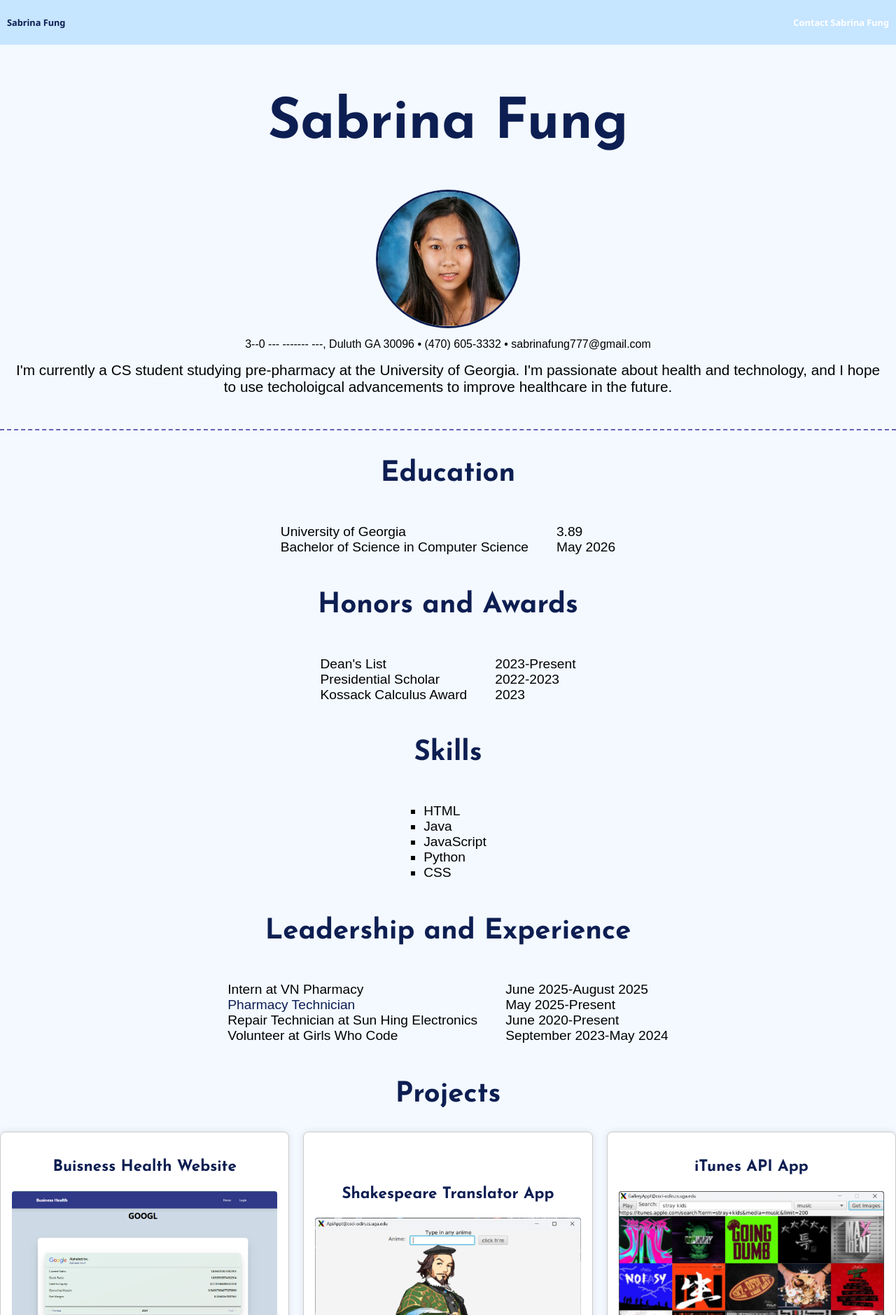
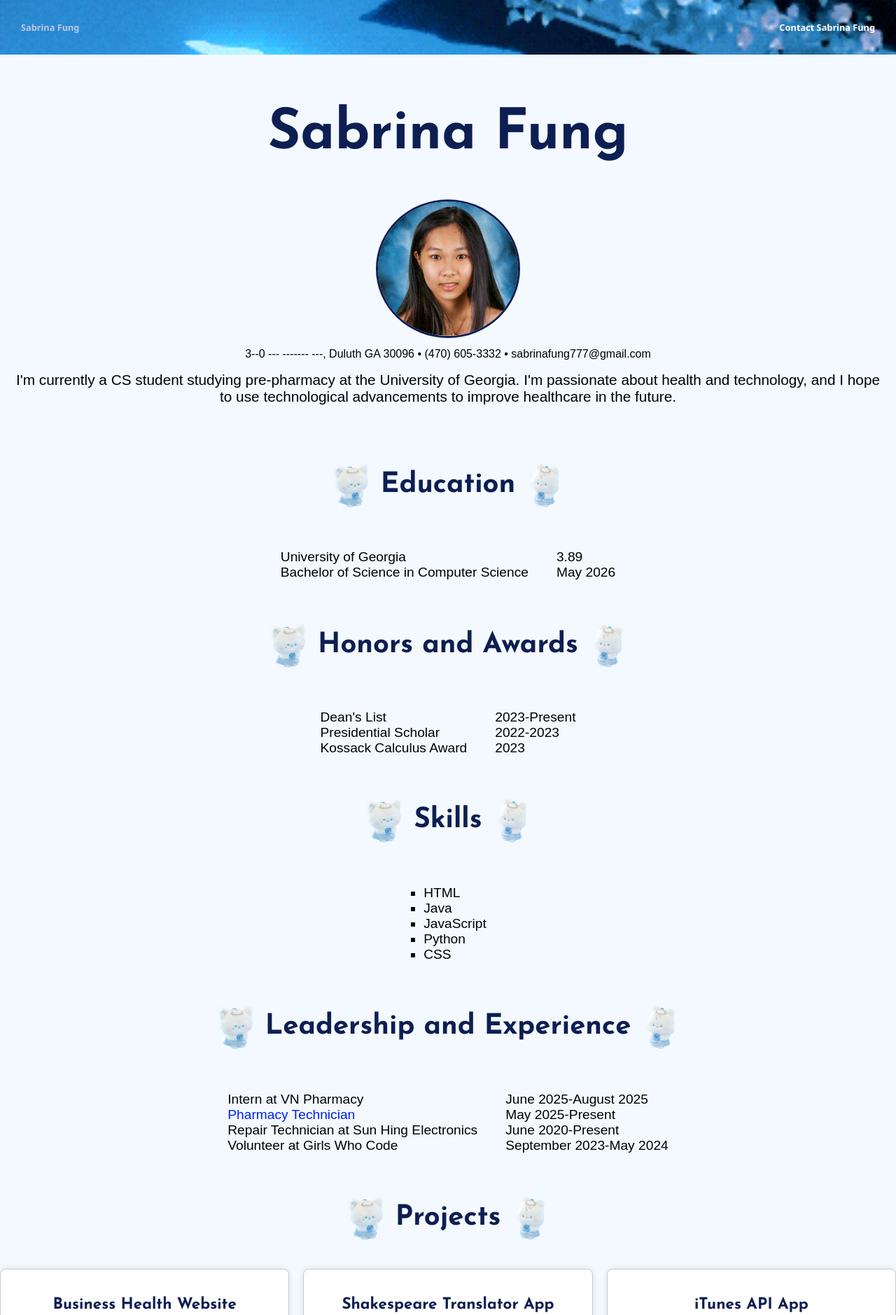
Before and after one commit to sabrinafung04/sabrinafung04.github.io, a website: page index.html in a window 1280 px wide. Shown: the top 1879 px of the page at 70% size. Drawn offline with Linux system fonts and the light colour scheme; a web font is replaced by a local one.

Commit message:
fixed styling and design

```diff
--- a/css/style.css
+++ b/css/style.css
@@ -5,19 +5,25 @@ body {
 
 /****************   Nav Section **********************/
 nav {
-	background-color: rgb(198, 229, 255);
-  color: rgb(13, 30, 82);
+	/*background-color: rgb(198, 229, 255);*/
+  color: rgb(189, 198, 224);
   padding: 10px;
   display: flex;
   justify-content: space-between;
   align-items: center;
   font-family: "Noto Sans", sans-serif;
   font-size: .8rem;
+
+  background-image: url('../images/moonflowers.gif');
+  background-size: cover;
+  background-position: center;
+  background-repeat: no-repeat;
 }
 
 nav p {
-    margin: 10;
+    margin: 20px;
     font-weight: bold;
+
 }
 
 nav a {
@@ -86,6 +92,24 @@ hr {
   border-top: 2px dashed rgb(99, 99, 184);
 }
 
+.deco {
+  display: flex;
+  justify-content: center;
+  align-items: center;
+  width: 100%;
+  padding: 20px;
+  margin: 0 auto;
+  gap: 5px;
+  width: 100%;
+  box-sizing: border-box;
+}
+
+.deco img {
+  height: 15%;
+  max-height: 100px;
+  width: auto;
+}
+
 section {
   display: flex;
   flex-direction: column;
@@ -97,11 +121,10 @@ section {
   font-size: larger;
 }
 
-section h2 {
+.deco h2 {
   font-family: "Josefin Sans", sans-serif;
   font-size: 2.5rem;
   color: rgb(13, 30, 82);
-
 }
 
 section h3 {
@@ -112,6 +135,16 @@ section h3 {
 section dl {
   display: grid;
   grid-template-columns: auto auto;
+}
+
+dl dt a {
+  color: rgb(0, 33, 245);
+  text-decoration: none;
+}
+
+dl dt a:hover {
+  text-decoration: underline;
+  color:rgb(7, 104, 189)
 }
 
 section ul {
@@ -134,13 +167,17 @@ section a:hover {
 	display: grid;
   grid-template-columns: repeat(3, 1fr);
   gap: 20px;
+  align-items: stretch;
+  width: 100%;
+  box-sizing: border-box;
 }
 
 .card img {
   max-width: 100%;
-  height: auto;
+  height: 200px;
   border-radius: 4px;
   margin-bottom: 12px;
+
 }
 
 .card {
@@ -149,12 +186,21 @@ section a:hover {
   padding: 16px;
   background-color: white;
   display: flex;
+  height: 90%;
   flex-direction: column;
   align-items: center;
   box-shadow: 0 0 10px rgba(0, 0, 0, 0.1);
-  justify-content: center;
+  justify-content: flex-start;
   font-family: 'Segoe UI', Tahoma, Geneva, Verdana, sans-serif;
 }
+
+.card:hover {
+  transform: translateY(-5px);
+  box-shadow: 0 4px 8px rgba(0, 0, 0, 0.2);
+}
+
+
+
 
 /**************   Responsiveness   *****************/
 @media (max-width: 680px) {
@@ -165,6 +211,25 @@ section a:hover {
 
     .three-col {
       grid-template-columns: 1fr;
+      gap: 10px;
+      width: 100%;
+      box-sizing: border-box;
+    }
+
+    .deco {
+      align-items: center;
+      gap: 10px;
+      width: 100%;
+      box-sizing: border-box;
+    }
+
+    .deco h2 {
+      text-align: center;
+    }
+
+    .deco img {
+      height: auto;
+      max-height: 100px;
     }
 }
 
--- a/index.html
+++ b/index.html
@@ -20,12 +20,15 @@
         <h1>Sabrina Fung</h1>
         <img src="images/headshot.JPG" alt="Headshot of Sabrina Fung" width="200">
         <p class="address">3--0 --- ------- ---, Duluth GA 30096 &bull; (470) 605-3332 &bull; sabrinafung777@gmail.com </p>
-        <p class="tagline">I'm currently a CS student studying pre-pharmacy at the University of Georgia. I'm passionate about health and technology, and I hope to use techoloigcal advancements to improve healthcare in the future.</p>
-      </header>
-    <hr>
+        <p class="tagline">I'm currently a CS student studying pre-pharmacy at the University of Georgia. I'm passionate about health and technology, and I hope to use technological advancements to improve healthcare in the future.</p>
+    </header>
 
+    <div class="deco">
+        <img src="images/haniniangel-removebg-preview.png" alt="HANINI">
+        <h2>Education</h2>
+        <img src="images/bininiangel-removebg-preview.png" alt="BININI">
+    </div>
     <section>
-        <h2>Education</h2>
         <dl>
             <dt>University of Georgia</dt>
             <dd>3.89</dd>
@@ -34,8 +37,12 @@
         </dl>
     </section>
 
+    <div class="deco">
+        <img src="images/haniniangel-removebg-preview.png" alt="HANINI">
+        <h2>Honors and Awards</h2>
+        <img src="images/bininiangel-removebg-preview.png" alt="BININI">
+    </div>
     <section>
-        <h2>Honors and Awards</h2>
         <dl>
             <dt>Dean's List</dt>
             <dd>2023-Present</dd>
@@ -46,8 +53,12 @@
         </dl>
     </section>
 
+    <div class="deco">
+        <img src="images/haniniangel-removebg-preview.png" alt="HANINI">
+        <h2>Skills</h2>
+        <img src="images/bininiangel-removebg-preview.png" alt="BININI">
+    </div>
     <section>
-        <h2>Skills</h2>
         <ul>
             <li>HTML</li>
             <li>Java</li>
@@ -57,8 +68,12 @@
         </ul>
     </section>
 
+    <div class="deco">
+        <img src="images/haniniangel-removebg-preview.png" alt="HANINI">
+        <h2>Leadership and Experience</h2>
+        <img src="images/bininiangel-removebg-preview.png" alt="BININI">
+    </div>
     <section>
-        <h2>Leadership and Experience</h2>
         <dl>
             <dt>Intern at VN Pharmacy</dt>
                 <dd>June 2025-August 2025</dd>
@@ -70,12 +85,15 @@
                 <dd>September 2023-May 2024</dd>
         </dl>
     </section>
-
+    <div class="deco">
+        <img src="images/haniniangel-removebg-preview.png" alt="HANINI">
+        <h2>Projects</h2>
+        <img src="images/bininiangel-removebg-preview.png" alt="BININI">
+    </div>
     <section>
-        <h2>Projects</h2>
         <div class="three-col">
             <div class="card">
-                <h3>Buisness Health Website</h3>
+                <h3>Business Health Website</h3>
                 <img src="images/business_health_ss.png" alt="Screenshot of Health Website" width="400">
                 <ul>
                     <li>A website for job seekers that assesses and reports on the financial health of a company as well as general information about personal experiences of employees.</li>
```
Also changed, not shown: images/bininiangel-removebg-preview.png (added), images/bininiangel.webp (added), images/bininidoctor.png (added), images/haniniangel-removebg-preview.png (added), images/haniniangel.webp (added), images/moonflowers.gif (added).
